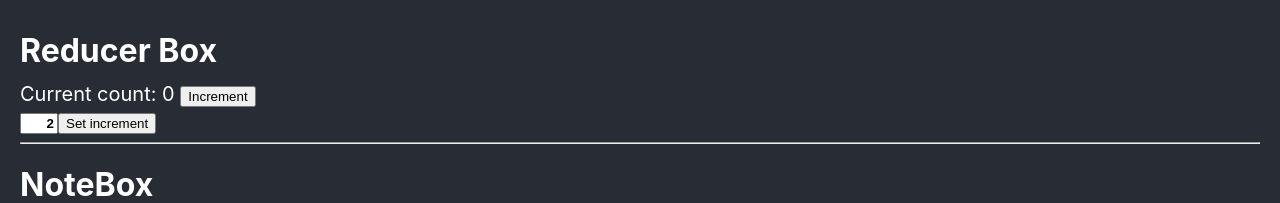
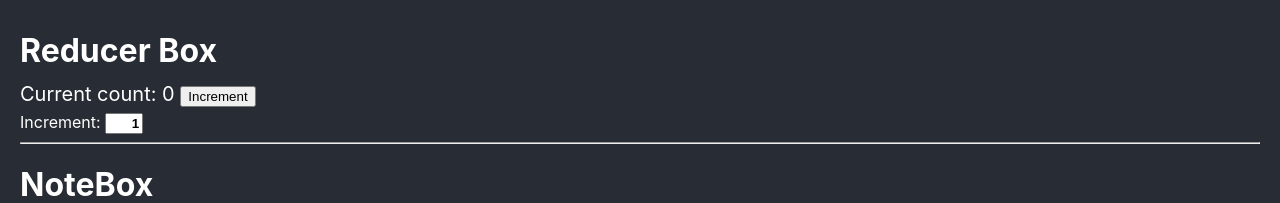
Before and after one commit to edwardtanguay/reacthooks222, a React (Create React App) app: page / in a window 1280 px wide. Shown: the top 203 px of the page. Built offline with nearby package versions, Linux system fonts and the light colour scheme; no server answers.

Commit message:
dynamic increment for ReducerBox

```diff
--- a/src/components/ReducerBox.jsx
+++ b/src/components/ReducerBox.jsx
@@ -2,15 +2,14 @@ import { useReducer, useState } from 'react';
 import '../styles/ReducerBox.scss';
 
 function ReducerBox() {
-	const [increment, setIncrement] = useState(2);
+	const [increment, setIncrement] = useState(1);
 	const [count, setCount] = useReducer((count, newCount) => count + newCount, 0);
 	return (
 		<div className="component_reducerBox" >
 			<h1>Reducer Box</h1>
 			<p>Current count: {count} <button onClick={() => setCount(increment)}>Increment</button></p>
 			<div>
-				<input type="text" defaultValue={increment}/>
-				<button onClick={() => setIncrement(increment + 1)}>Set increment</button>
+				Increment: <input type="text" value={increment} onChange={e => setIncrement(parseInt(e.target.value))}/>
 			</div>
 
 		</div>
```
